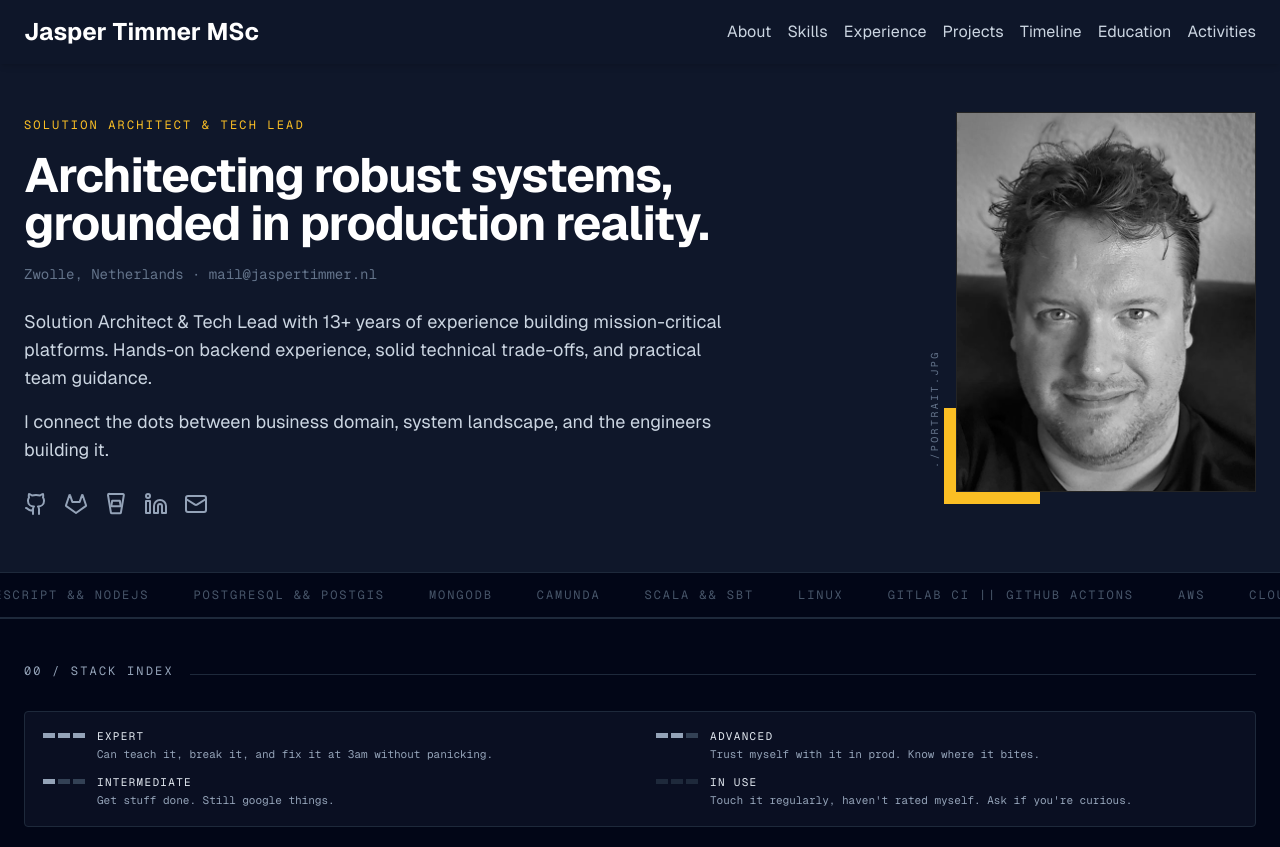
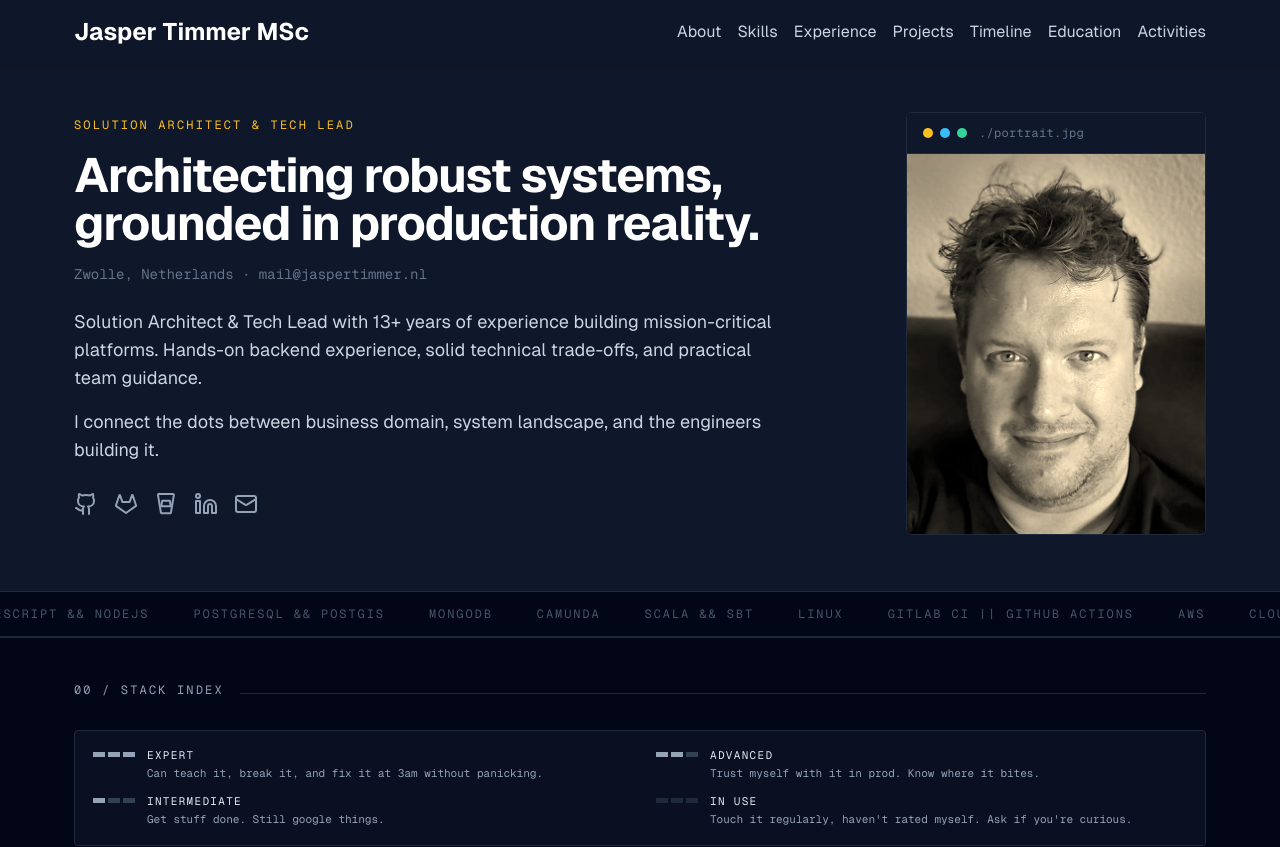
Before and after one commit to JJWTimmer/portfolio, a Next.js app: page / in a window 1280 px wide. Shown: the top 847 px of the page. Built offline with nearby package versions, Linux system fonts and the light colour scheme.

Commit message:
Warm hero portrait tone and cap container width on large screens
Grayscale photo read as cold/bleak; swap to sepia-tinted duotone and
frame it in TerminalFrame for visual consistency with rest of page.
Uncapped container also let the hero text/photo gap grow unbounded
on 4K displays.

```diff
--- a/components/Hero.tsx
+++ b/components/Hero.tsx
@@ -1,6 +1,7 @@
 import Image from "next/image"
 import ObfuscatedEmail from "./ObfuscatedEmail"
 import SocialLinks from "./SocialLinks"
+import TerminalFrame from "./TerminalFrame"
 import { profile } from "@/lib/data"
 
 export default function Hero({ emailEncoded }: { emailEncoded: string }) {
@@ -37,19 +38,17 @@ export default function Hero({ emailEncoded }: { emailEncoded: string }) {
           </div>
         </div>
 
-        <div className="relative w-full max-w-[300px] justify-self-start md:justify-self-end">
-          <div className="absolute -left-3 -bottom-3 w-24 h-24 bg-amber-400" aria-hidden="true" />
+        <div className="w-full max-w-[300px] justify-self-start md:justify-self-end">
+          <TerminalFrame prompt="./portrait.jpg">
             <Image
               src="/img/jasper.jpg"
               alt={profile.name}
               width={300}
               height={380}
               priority
-            className="relative w-full h-[380px] object-cover grayscale contrast-[1.05] border border-slate-800"
+              className="w-full h-[380px] object-cover grayscale sepia-[70%] saturate-[2.2] contrast-[1.1]"
             />
-          <span className="absolute -left-3.5 bottom-6 origin-bottom-left -rotate-90 font-mono-geist text-[10px] tracking-[0.24em] uppercase text-slate-500">
-            ./portrait.jpg
-          </span>
+          </TerminalFrame>
         </div>
       </div>
     </header>
--- a/tailwind.config.ts
+++ b/tailwind.config.ts
@@ -7,6 +7,13 @@ const config: Config = {
     "./app/**/*.{js,ts,jsx,tsx,mdx}",
   ],
   theme: {
+    container: {
+      center: true,
+      screens: {
+        DEFAULT: "100%",
+        xl: "1180px",
+      },
+    },
     extend: {},
   },
   plugins: [],
```
Lines whose indentation alone changed are shown as unchanged.
